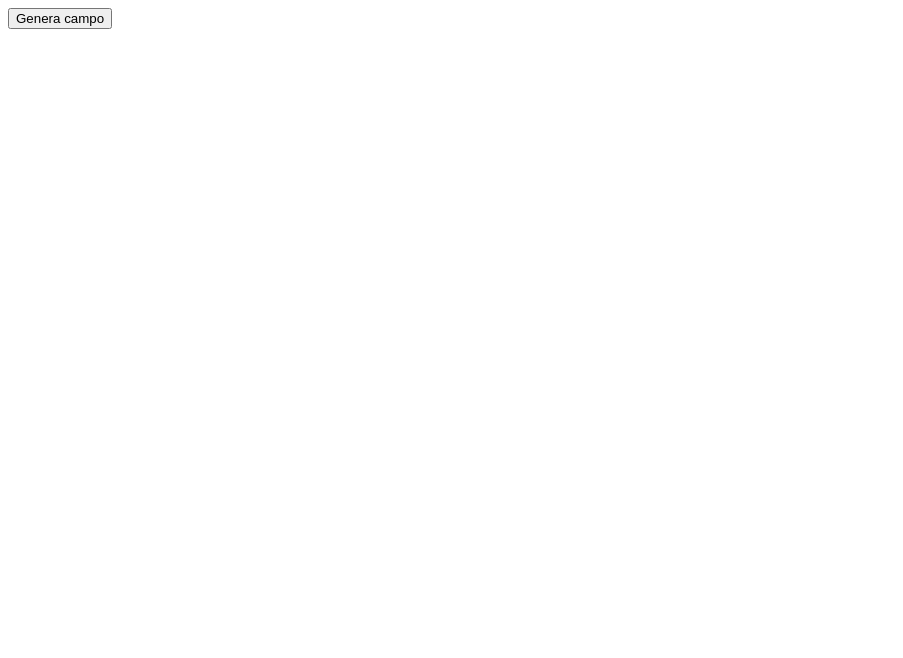
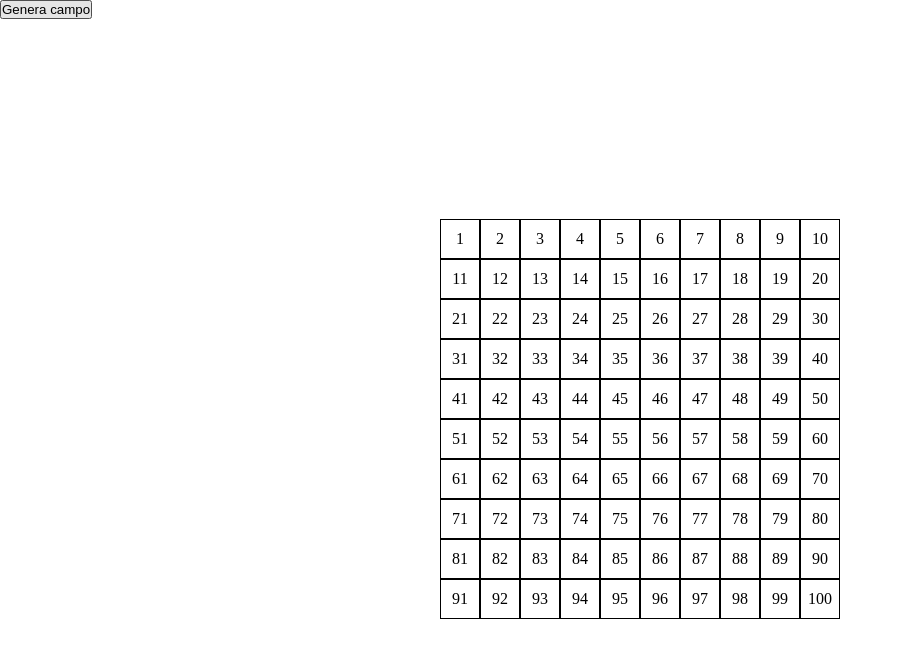
Before and after one commit to alessandroamormino/js-campominato-grid, a plain HTML site: page index.html in a window 1280 px wide. Both pictures are taken after a click on the button "Genera campo". Shown: the whole page, without its empty margins (0-903 px from the left). Drawn offline with Linux system fonts and the light colour scheme.

Commit message:
feat: finish main exercise without bonus

```diff
--- /dev/null
+++ b/css/style.css
@@ -0,0 +1,37 @@
+*{
+    margin: 0;
+    padding: 0;
+    box-sizing: border-box;
+}
+/* Reset */
+
+.container-centered{
+    display: flex;
+    justify-content: center;
+    align-items: center;
+
+    height: 100vh;
+}
+
+#grid-container{
+    display: flex;
+    flex-flow: row wrap;
+    /* flex */
+    width: calc(40px * 10);
+    margin-left: auto;
+    margin-right: auto;
+}
+
+.square{
+    display: flex;
+    justify-content: center;
+    align-items: center;
+    /* flex */
+    width: 40px;
+    height: 40px;
+    border: 1px solid black;
+}
+
+.light-blue{
+    background-color: lightblue;
+}
--- a/index.html
+++ b/index.html
@@ -5,11 +5,15 @@
     <meta http-equiv="X-UA-Compatible" content="IE=edge">
     <meta name="viewport" content="width=device-width, initial-scale=1.0">
     <title>Campominato</title>
+    <link rel="stylesheet" href="css/style.css">
 </head>
 <body>
 
     <button id="generate-grid">Genera campo</button>
-    <div id="grid-container"></div>
+    <div class="container-centered">
+        <div id="grid-container"></div>
+    </div>
+
     <!-- Script -->
     <script src="js/script.js"></script>
 </body>
--- a/js/script.js
+++ b/js/script.js
@@ -15,15 +15,63 @@
 
 /*
 
-- seleziono il bottone dal DOM e lo memorizzo in una variabile
-- seleziono il contenutore della mia griglia dal DOM e lo memorizzo in una variabile
+x seleziono il bottone dal DOM e lo memorizzo in una variabile
+x seleziono il contenutore della mia griglia dal DOM e lo memorizzo in una variabile
 - AL CLICK del bottone:
-    - Creo 100 <div>
-    - Assegno una classe .square ad ogni elemento creato
-    - Appendo ogni <div> al contenitore letto dal DOM
-    - Assegno ad ogni <div> un numero progressivo da 1 a 100
+    x Creo 100 <div>
+    x Assegno una classe .square ad ogni elemento creato
+    x Assegno ad ogni <div> un numero progressivo da 1 a 100
+    x Appendo ogni <div> al contenitore letto dal DOM
+
     - AL CLICK della cella:
-        - assegno all'elemento una classe che la colorerà di azzurro
-        - stampo in console il numero della cella cliccata
+        x assegno all'elemento una classe che la colorerà di azzurro
+        x stampo in console il numero della cella cliccata
 
 */
+
+
+// CODE
+
+
+// - seleziono il bottone dal DOM e lo memorizzo in una variabile
+const btnGenerateEl = document.getElementById('generate-grid');
+
+// - seleziono il contenutore della mia griglia dal DOM e lo memorizzo in una variabile
+const gridContainerEl = document.getElementById('grid-container');
+
+// - AL CLICK del bottone:
+
+btnGenerateEl.addEventListener('click', function(){
+    // inizializzo un contatore per il mio ciclo
+    let i = 0;
+
+    while(i<100){
+        // memorizzo una variabile contatore
+        let count = i;
+
+        // - Creo 100 <div>
+        let newDivEl = document.createElement('div');
+
+        // - Assegno una classe .square ad ogni elemento creato
+        newDivEl.classList.add('square');
+
+        // - Assegno ad ogni <div> un numero progressivo da 1 a 100
+        newDivEl.innerText = i+1;
+
+        // - AL CLICK della cella:
+        newDivEl.addEventListener('click', function(){
+            // - assegno all'elemento una classe che la colorerà di azzurro
+            newDivEl.classList.toggle('light-blue');
+
+            // - stampo in console il numero della cella cliccata
+            console.log(`Hai cliccato la cella n. ${count+1}`);
+        });
+
+
+        // - Appendo ogni <div> al contenitore letto dal DOM
+        gridContainerEl.append(newDivEl);
+
+        // aggiorno il contatore per uscire dal loop
+        i++;
+    }
+});
```
